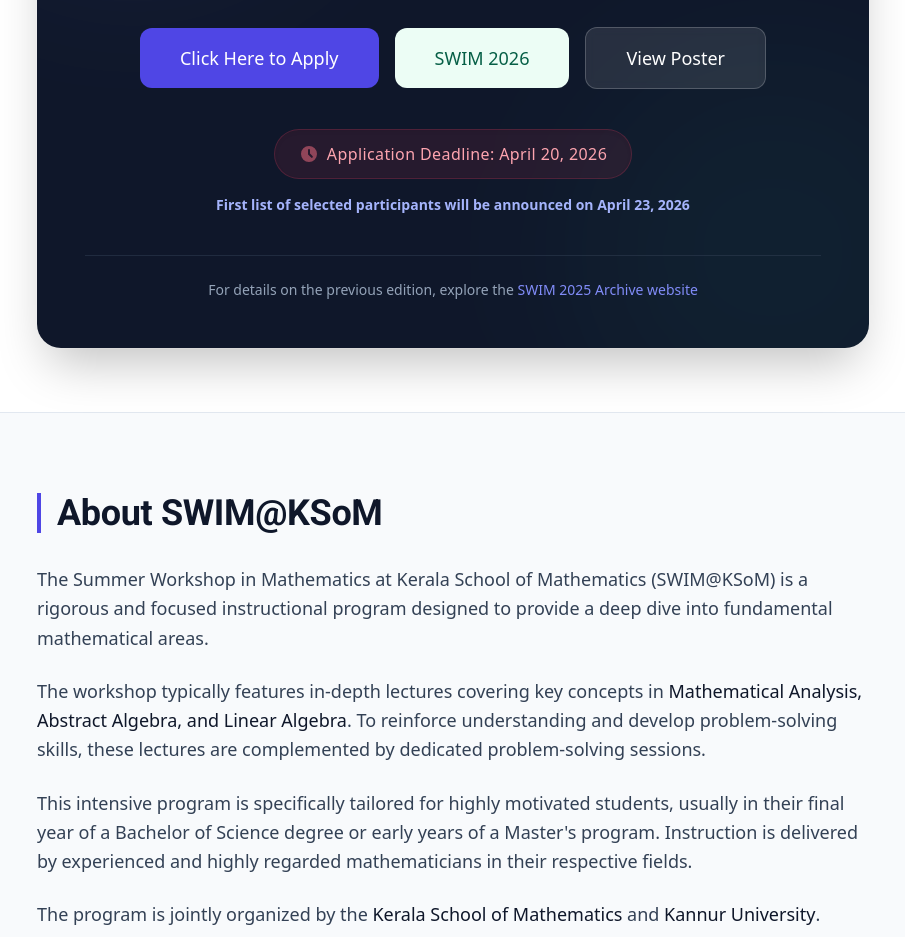
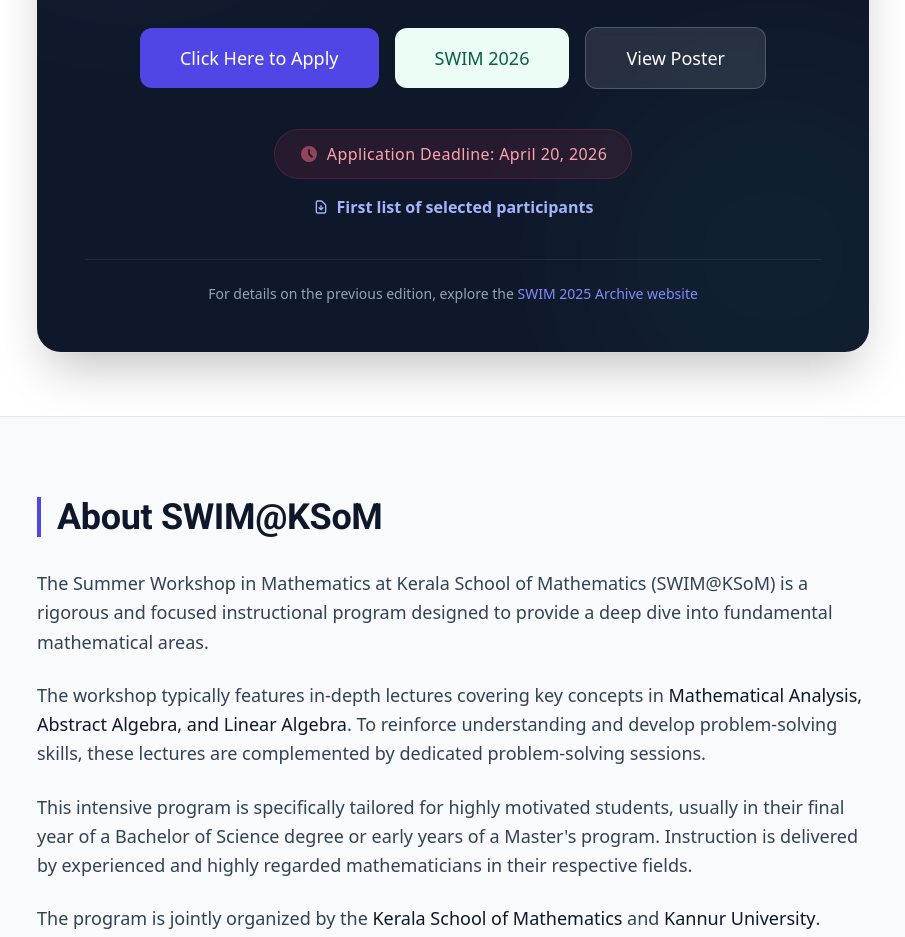
Before and after one commit to swim-ksom/swim-ksom.github.io, an Eleventy site: page src/index.njk in a window 1280 px wide. Shown: the part 880-1817 px from the top of the page, without its empty margins (187-1092 px from the left). Built offline with nearby package versions, Linux system fonts and the light colour scheme; Eleventy itself is replaced by a stand-in of ours; files that its build step writes are made by us from their sources.

Commit message:
selection

```diff
--- a/src/index.njk
+++ b/src/index.njk
@@ -115,11 +115,15 @@ title: SWIM@KSoM - Summer Workshop in Mathematics
                                 </svg>
                                 Application Deadline: {{ site.application.deadline }}
                             </div>
-                            {% if site.application.selection_date %}
-                            <p class="text-indigo-300 text-sm font-bold">
-                                First list of selected participants will be announced on {{ site.application.selection_date }}
-                            </p>
-                            {% endif %}
+                            <a href="/2026/participants%201.pdf" target="_blank"
+                                class="inline-flex items-center gap-2 text-indigo-300 hover:text-indigo-200 font-bold transition-colors">
+                                <svg xmlns="http://www.w3.org/2000/svg" class="h-4 w-4" fill="none" viewBox="0 0 24 24"
+                                    stroke="currentColor">
+                                    <path stroke-linecap="round" stroke-linejoin="round" stroke-width="2"
+                                        d="M12 10v6m0 0l-3-3m3 3l3-3m2 8H7a2 2 0 01-2-2V5a2 2 0 012-2h5.586a1 1 0 01.707.293l5.414 5.414a1 1 0 01.293.707V19a2 2 0 01-2 2z" />
+                                </svg>
+                                First list of selected participants
+                            </a>
                         </div>
                         {% endif %}
 
```
Also changed, not shown: 3 other files.
